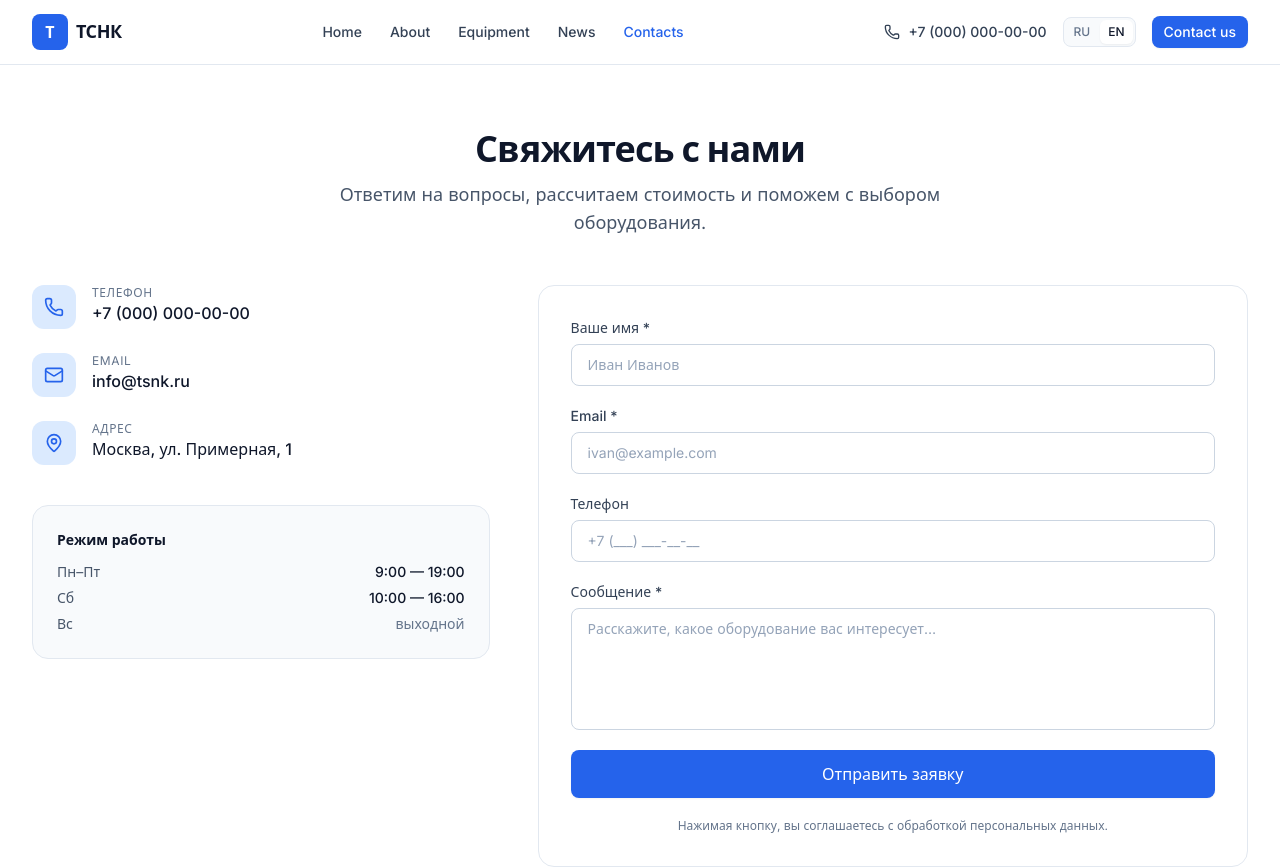
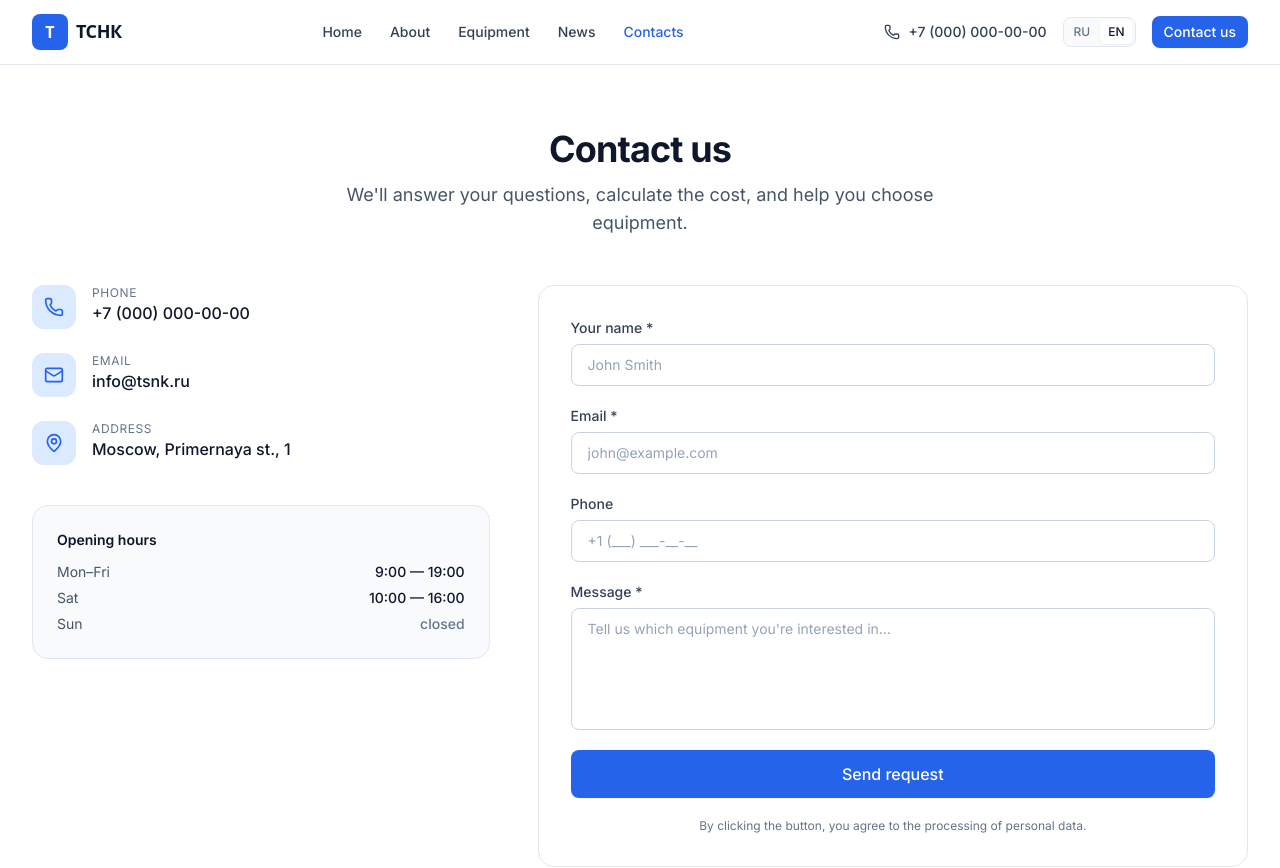
Before and after one commit to igorzolo/tsnk-clone, a React (Vite) app: page /contacts in a window 1280 px wide. Shown: the top 868 px of the page. Built offline with nearby package versions, Linux system fonts and the light colour scheme; a web font is replaced by a local one.

Commit message:
feat(i18n): translate contacts page and form validation

```diff
--- a/src/i18n/locales/en.json
+++ b/src/i18n/locales/en.json
@@ -90,5 +90,42 @@
     "breadcrumbNews": "News",
     "backToNews": "All news",
     "contactUs": "Contact us"
+    },
+    "contacts": {
+    "title": "Contact us",
+    "subtitle": "We'll answer your questions, calculate the cost, and help you choose equipment.",
+    "phoneLabel": "Phone",
+    "emailLabel": "Email",
+    "addressLabel": "Address",
+    "address": "Moscow, Primernaya st., 1",
+    "scheduleTitle": "Opening hours",
+    "scheduleWeekdays": "Mon–Fri",
+    "scheduleSaturday": "Sat",
+    "scheduleSunday": "Sun",
+    "scheduleDayOff": "closed",
+    "form": {
+        "name": "Your name",
+        "namePlaceholder": "John Smith",
+        "email": "Email",
+        "emailPlaceholder": "john@example.com",
+        "phone": "Phone",
+        "phonePlaceholder": "+1 (___) ___-__-__",
+        "message": "Message",
+        "messagePlaceholder": "Tell us which equipment you're interested in…",
+        "submit": "Send request",
+        "submitting": "Sending…",
+        "legal": "By clicking the button, you agree to the processing of personal data.",
+        "successTitle": "Request sent",
+        "successText": "We've received your message and will contact you within one business day.",
+        "sendAnother": "Send another"
+    },
+    "errors": {
+        "nameMin": "Name must be at least 2 characters",
+        "nameMax": "Name is too long",
+        "emailInvalid": "Invalid email",
+        "phoneInvalid": "Invalid phone number",
+        "messageMin": "Message must be at least 10 characters",
+        "messageMax": "Message is too long"
+    }
     }
 }
--- a/src/i18n/locales/ru.json
+++ b/src/i18n/locales/ru.json
@@ -101,5 +101,42 @@
     "breadcrumbNews": "Новости",
     "backToNews": "Все новости",
     "contactUs": "Связаться с нами"
+    },
+    "contacts": {
+    "title": "Свяжитесь с нами",
+    "subtitle": "Ответим на вопросы, рассчитаем стоимость и поможем с выбором оборудования.",
+    "phoneLabel": "Телефон",
+    "emailLabel": "Email",
+    "addressLabel": "Адрес",
+    "address": "Москва, ул. Примерная, 1",
+    "scheduleTitle": "Режим работы",
+    "scheduleWeekdays": "Пн–Пт",
+    "scheduleSaturday": "Сб",
+    "scheduleSunday": "Вс",
+    "scheduleDayOff": "выходной",
+    "form": {
+        "name": "Ваше имя",
+        "namePlaceholder": "Иван Иванов",
+        "email": "Email",
+        "emailPlaceholder": "ivan@example.com",
+        "phone": "Телефон",
+        "phonePlaceholder": "+7 (___) ___-__-__",
+        "message": "Сообщение",
+        "messagePlaceholder": "Расскажите, какое оборудование вас интересует…",
+        "submit": "Отправить заявку",
+        "submitting": "Отправляем…",
+        "legal": "Нажимая кнопку, вы соглашаетесь с обработкой персональных данных.",
+        "successTitle": "Заявка отправлена",
+        "successText": "Мы получили ваше сообщение и свяжемся с вами в течение рабочего дня.",
+        "sendAnother": "Отправить ещё одну"
+    },
+    "errors": {
+        "nameMin": "Имя должно содержать минимум 2 символа",
+        "nameMax": "Слишком длинное имя",
+        "emailInvalid": "Некорректный email",
+        "phoneInvalid": "Некорректный телефон",
+        "messageMin": "Сообщение должно содержать минимум 10 символов",
+        "messageMax": "Сообщение слишком длинное"
+    }
     }
 }
--- a/src/lib/validators.ts
+++ b/src/lib/validators.ts
@@ -1,19 +1,24 @@
 import { z } from 'zod';
+import type { TFunction } from 'i18next';
 
-export const contactSchema = z.object({
+export const contactSchema = (t: TFunction) =>
+  z.object({
     name: z
       .string()
-    .min(2, 'Имя должно содержать минимум 2 символа')
-    .max(80, 'Слишком длинное имя'),
-  email: z.string().email('Некорректный email'),
+      .min(2, t('contacts.errors.nameMin'))
+      .max(80, t('contacts.errors.nameMax')),
+    email: z.string().email(t('contacts.errors.emailInvalid')),
     phone: z
       .string()
       .optional()
-    .refine((v) => !v || /^[\d\s+()-]{7,20}$/.test(v), 'Некорректный телефон'),
+      .refine(
+        (v) => !v || /^[\d\s+()-]{7,20}$/.test(v),
+        t('contacts.errors.phoneInvalid'),
+      ),
     message: z
       .string()
-    .min(10, 'Сообщение должно содержать минимум 10 символов')
-    .max(2000, 'Сообщение слишком длинное'),
+      .min(10, t('contacts.errors.messageMin'))
+      .max(2000, t('contacts.errors.messageMax')),
   });
 
-export type ContactFormData = z.infer<typeof contactSchema>;
+export type ContactFormData = z.infer<ReturnType<typeof contactSchema>>;
--- a/src/pages/Contacts.tsx
+++ b/src/pages/Contacts.tsx
@@ -1,36 +1,17 @@
 import { useState } from 'react';
 import { useForm } from 'react-hook-form';
 import { zodResolver } from '@hookform/resolvers/zod';
+import { useTranslation } from 'react-i18next';
 import { Mail, Phone, MapPin, CheckCircle2 } from 'lucide-react';
 import Container from '../components/ui/Container';
 import SectionTitle from '../components/ui/SectionTitle';
 import Button from '../components/ui/Button';
 import { Input, Textarea } from '../components/ui/Input';
+import Seo from '../components/Seo';
 import { contactSchema, type ContactFormData } from '../lib/validators';
-import FadeIn from '../components/ui/FadeIn';
-import Seo from '../components/Seo';
-
-const contacts = [
-  {
-    icon: Phone,
-    label: 'Телефон',
-    value: '+7 (000) 000-00-00',
-    href: 'tel:+70000000000',
-  },
-  {
-    icon: Mail,
-    label: 'Email',
-    value: 'info@tsnk.ru',
-    href: 'mailto:info@tsnk.ru',
-  },
-  {
-    icon: MapPin,
-    label: 'Адрес',
-    value: 'Москва, ул. Примерная, 1',
-  },
-];
 
 export default function Contacts() {
+  const { t } = useTranslation();
   const [sent, setSent] = useState(false);
 
   const {
@@ -39,34 +20,52 @@ export default function Contacts() {
     formState: { errors, isSubmitting },
     reset,
   } = useForm<ContactFormData>({
-    resolver: zodResolver(contactSchema),
+    resolver: zodResolver(contactSchema(t)),
     defaultValues: { name: '', email: '', phone: '', message: '' },
   });
 
   const onSubmit = async (data: ContactFormData) => {
-    // Пока это мок. Позже заменим на реальный API-запрос.
     console.log('Форма отправлена:', data);
     await new Promise((r) => setTimeout(r, 800));
     setSent(true);
     reset();
   };
 
+  const contacts = [
+    {
+      icon: Phone,
+      label: t('contacts.phoneLabel'),
+      value: '+7 (000) 000-00-00',
+      href: 'tel:+70000000000',
+    },
+    {
+      icon: Mail,
+      label: t('contacts.emailLabel'),
+      value: 'info@tsnk.ru',
+      href: 'mailto:info@tsnk.ru',
+    },
+    {
+      icon: MapPin,
+      label: t('contacts.addressLabel'),
+      value: t('contacts.address'),
+    },
+  ];
+
   return (
     <>
       <Seo
-        title="Контакты"
-        description="Свяжитесь с ТСНК: телефон, email, форма обратной связи. Подберём оборудование под вашу задачу и рассчитаем стоимость."
+        title={t('contacts.title')}
+        description={t('contacts.subtitle')}
       />
       <Container className="py-12 sm:py-16">
         <SectionTitle
-          title="Свяжитесь с нами"
-          subtitle="Ответим на вопросы, рассчитаем стоимость и поможем с выбором оборудования."
+          title={t('contacts.title')}
+          subtitle={t('contacts.subtitle')}
           align="center"
         />
 
         <div className="mt-12 grid gap-12 lg:grid-cols-5">
-          {/* Левая колонка — контакты */}
-          <FadeIn className="lg:col-span-2">
+          <div className="lg:col-span-2">
             <div className="space-y-6">
               {contacts.map(({ icon: Icon, label, value, href }) => (
                 <div key={label} className="flex gap-4">
@@ -96,27 +95,28 @@ export default function Contacts() {
 
             <div className="mt-10 rounded-2xl border border-slate-200 bg-slate-50 p-6">
               <h3 className="text-sm font-semibold text-slate-900">
-                Режим работы
+                {t('contacts.scheduleTitle')}
               </h3>
               <dl className="mt-3 space-y-1.5 text-sm text-slate-600">
                 <div className="flex justify-between">
-                  <dt>Пн–Пт</dt>
+                  <dt>{t('contacts.scheduleWeekdays')}</dt>
                   <dd className="font-medium text-slate-900">9:00 — 19:00</dd>
                 </div>
                 <div className="flex justify-between">
-                  <dt>Сб</dt>
+                  <dt>{t('contacts.scheduleSaturday')}</dt>
                   <dd className="font-medium text-slate-900">10:00 — 16:00</dd>
                 </div>
                 <div className="flex justify-between">
-                  <dt>Вс</dt>
-                  <dd className="font-medium text-slate-500">выходной</dd>
+                  <dt>{t('contacts.scheduleSunday')}</dt>
+                  <dd className="font-medium text-slate-500">
+                    {t('contacts.scheduleDayOff')}
+                  </dd>
                 </div>
               </dl>
             </div>
-          </FadeIn>
+          </div>
 
-          {/* Правая колонка — форма */}
-          <FadeIn className="lg:col-span-3" delay={0.15}>
+          <div className="lg:col-span-3">
             <div className="rounded-2xl border border-slate-200 bg-white p-6 sm:p-8">
               {sent ? (
                 <div className="flex flex-col items-center justify-center gap-4 py-12 text-center">
@@ -124,48 +124,47 @@ export default function Contacts() {
                     <CheckCircle2 size={28} />
                   </div>
                   <h3 className="text-xl font-bold text-slate-900">
-                    Заявка отправлена
+                    {t('contacts.form.successTitle')}
                   </h3>
                   <p className="max-w-sm text-sm text-slate-600">
-                    Мы получили ваше сообщение и свяжемся с вами в течение рабочего
-                    дня.
+                    {t('contacts.form.successText')}
                   </p>
                   <Button
                     variant="outline"
                     onClick={() => setSent(false)}
                     className="mt-2"
                   >
-                    Отправить ещё одну
+                    {t('contacts.form.sendAnother')}
                   </Button>
                 </div>
               ) : (
                 <form onSubmit={handleSubmit(onSubmit)} className="space-y-5">
                   <Input
                     id="name"
-                    label="Ваше имя *"
-                    placeholder="Иван Иванов"
+                    label={`${t('contacts.form.name')} *`}
+                    placeholder={t('contacts.form.namePlaceholder')}
                     error={errors.name?.message}
                     {...register('name')}
                   />
                   <Input
                     id="email"
                     type="email"
-                    label="Email *"
-                    placeholder="ivan@example.com"
+                    label={`${t('contacts.form.email')} *`}
+                    placeholder={t('contacts.form.emailPlaceholder')}
                     error={errors.email?.message}
                     {...register('email')}
                   />
                   <Input
                     id="phone"
-                    label="Телефон"
-                    placeholder="+7 (___) ___-__-__"
+                    label={t('contacts.form.phone')}
+                    placeholder={t('contacts.form.phonePlaceholder')}
                     error={errors.phone?.message}
                     {...register('phone')}
                   />
                   <Textarea
                     id="message"
-                    label="Сообщение *"
-                    placeholder="Расскажите, какое оборудование вас интересует…"
+                    label={`${t('contacts.form.message')} *`}
+                    placeholder={t('contacts.form.messagePlaceholder')}
                     error={errors.message?.message}
                     {...register('message')}
                   />
@@ -175,15 +174,17 @@ export default function Contacts() {
                     disabled={isSubmitting}
                     className="w-full"
                   >
-                    {isSubmitting ? 'Отправляем…' : 'Отправить заявку'}
+                    {isSubmitting
+                      ? t('contacts.form.submitting')
+                      : t('contacts.form.submit')}
                   </Button>
                   <p className="text-center text-xs text-slate-500">
-                    Нажимая кнопку, вы соглашаетесь с обработкой персональных данных.
+                    {t('contacts.form.legal')}
                   </p>
                 </form>
               )}
             </div>
-          </FadeIn>
+          </div>
         </div>
       </Container>
     </>
```
Also changed, not shown: src/pages/News.tsx (+41 -81 lines). Lines whose indentation alone changed are shown as unchanged.
